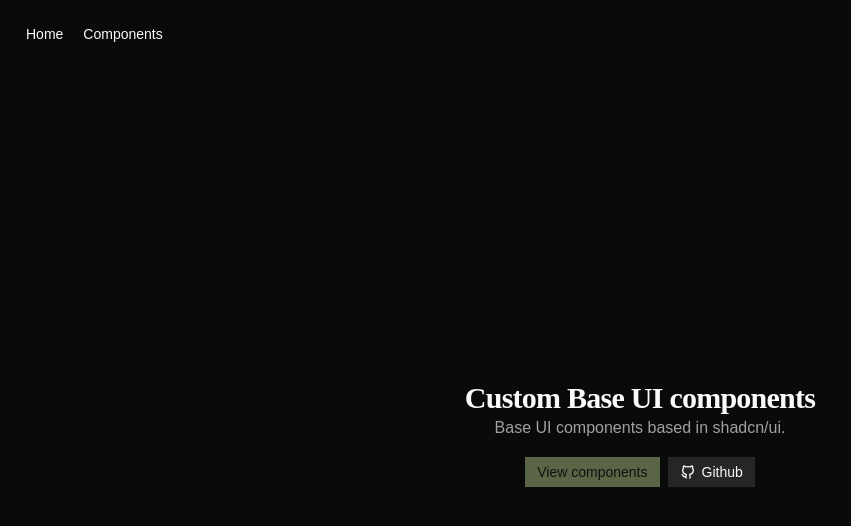
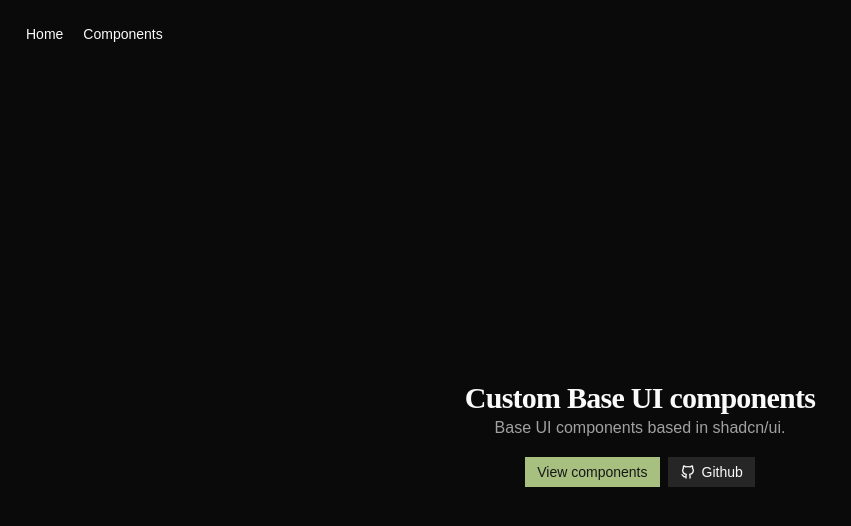
Before and after one commit to j-zunino/ui, a React (Vite) app: page / in a window 1280 px wide. Shown: the top 526 px of the page, without its empty margins (0-851 px from the left). Built offline with nearby package versions, Linux system fonts and the light colour scheme.

Commit message:
feat(web): add navigation to components page from home

```diff
--- a/src/routes/index.tsx
+++ b/src/routes/index.tsx
@@ -1,6 +1,6 @@
 import { Button } from "@/components/ui/button";
 import { IconBrandGithub } from "@tabler/icons-react";
-import { createFileRoute } from "@tanstack/react-router";
+import { createFileRoute, Link } from "@tanstack/react-router";
 
 export const Route = createFileRoute("/")({
     component: Home,
@@ -20,8 +20,14 @@ function Home() {
                 </div>
 
                 <div className="flex items-center gap-1.5">
-                    <Button disabled>View components</Button>
                     <Button
+                        nativeButton={false}
+                        render={<Link to="/components" />}
+                    >
+                        View components
+                    </Button>
+                    <Button
+                        aria-label="See components in Github"
                         variant="secondary"
                         nativeButton={false}
                         render={
@@ -32,7 +38,7 @@ function Home() {
                             />
                         }
                     >
-                        <IconBrandGithub />
+                        <IconBrandGithub aria-hidden />
                         Github
                     </Button>
                 </div>
```
